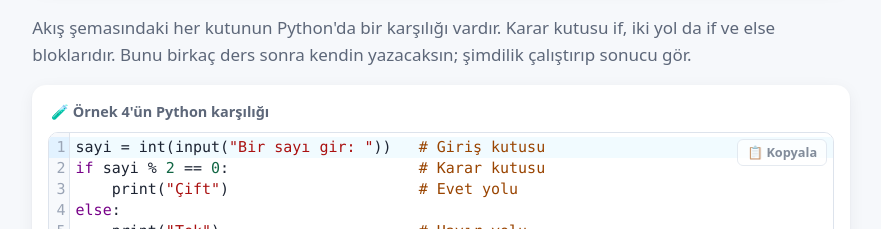
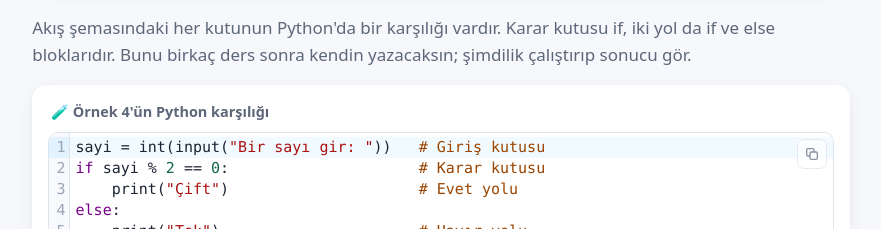
Before and after one commit to sinanozenn/python-atolyesi, a Next.js app: page /dersler/akis-semasi in a window 1280 px wide. Shown: the part 8900-9129 px from the top of the page, without its empty margins (199-1080 px from the left). Built offline with nearby package versions, Linux system fonts and the light colour scheme.

Commit message:
Kopyala düğmesi simgeye dönüştü; kopyalanınca yeşil onay
Co-Authored-By: Claude Opus 5.5 <noreply@anthropic.com>
Claude-Session: https://claude.ai/code/session_01GfQRocBXmNSqnVaxiH3ZEW

```diff
--- a/app/globals.css
+++ b/app/globals.css
@@ -156,10 +156,10 @@ h1, h2, h3 { line-height: 1.25; }
 .calistirici { background: var(--kart); border-radius: var(--yaricap); padding: 0.9rem; box-shadow: var(--golge); margin: 1rem 0; }
 .calistirici-baslik { font-weight: 700; font-size: 0.85rem; color: var(--soluk); margin: 0 0 0.5rem 0.2rem; }
 .editor { position: relative; border: 1px solid var(--cizgi); border-radius: 10px; overflow: hidden; }
-.kopyala { position: absolute; top: 6px; right: 6px; z-index: 5; font: inherit; font-size: 0.75rem; font-weight: 600; line-height: 1; padding: 0.35rem 0.55rem; border-radius: 6px; border: 1px solid var(--cizgi); background: rgba(255, 255, 255, 0.92); color: var(--soluk); cursor: pointer; opacity: 0.75; transition: opacity 0.15s, color 0.15s, border-color 0.15s; }
+.kopyala { position: absolute; top: 6px; right: 6px; z-index: 5; width: 30px; height: 30px; display: grid; place-items: center; padding: 0; border-radius: 7px; border: 1px solid var(--cizgi); background: rgba(255, 255, 255, 0.92); color: var(--soluk); cursor: pointer; opacity: 0.7; transition: opacity 0.15s, color 0.15s, border-color 0.15s, background 0.15s; }
 .editor:hover .kopyala, .kopyala:focus-visible { opacity: 1; }
 .kopyala:hover { color: var(--mavi); border-color: var(--mavi); }
-.kopyala.tamam { opacity: 1; color: #1f9d55; border-color: #1f9d55; }
+.kopyala.tamam { opacity: 1; color: #fff; background: #1f9d55; border-color: #1f9d55; }
 .editor .cm-editor { font-size: var(--kod-boyut); }
 .editor .cm-editor.cm-focused { outline: none; }
 .editor:focus-within { border-color: var(--mavi); box-shadow: 0 0 0 3px rgba(47, 111, 176, 0.15); }
--- a/components/KodEditoru.tsx
+++ b/components/KodEditoru.tsx
@@ -52,8 +52,17 @@ export default function KodEditoru({ deger, degisince, calistir, enAz = 3 }: Pro
   }
   return (
     <div className="editor" style={{ ["--en-az-satir" as string]: enAz }}>
-      <button type="button" className={kopyalandi ? "kopyala tamam" : "kopyala"} onClick={kopyala} title="Kodu kopyala" aria-label="Kodu kopyala">
-        {kopyalandi ? "✓ Kopyalandı" : "📋 Kopyala"}
+      <button type="button" className={kopyalandi ? "kopyala tamam" : "kopyala"} onClick={kopyala} title={kopyalandi ? "Kopyalandı" : "Kodu kopyala"} aria-label={kopyalandi ? "Kopyalandı" : "Kodu kopyala"}>
+        {kopyalandi ? (
+          <svg viewBox="0 0 24 24" width="16" height="16" aria-hidden="true">
+            <path d="M5 12.5l4.5 4.5L19 7.5" fill="none" stroke="currentColor" strokeWidth="2.4" strokeLinecap="round" strokeLinejoin="round" />
+          </svg>
+        ) : (
+          <svg viewBox="0 0 24 24" width="16" height="16" aria-hidden="true">
+            <rect x="9" y="9" width="11" height="11" rx="2" fill="none" stroke="currentColor" strokeWidth="2" />
+            <path d="M15 9V6a2 2 0 0 0-2-2H6a2 2 0 0 0-2 2v7a2 2 0 0 0 2 2h3" fill="none" stroke="currentColor" strokeWidth="2" />
+          </svg>
+        )}
       </button>
       <CodeMirror
         value={deger}
```
